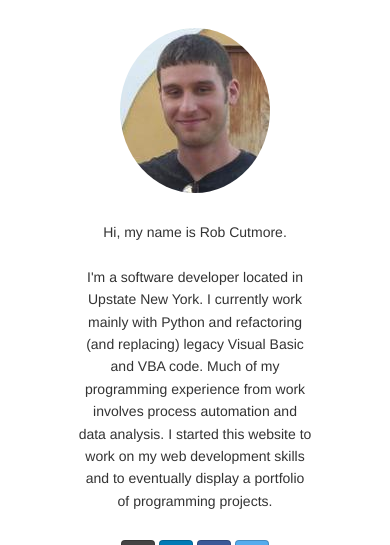
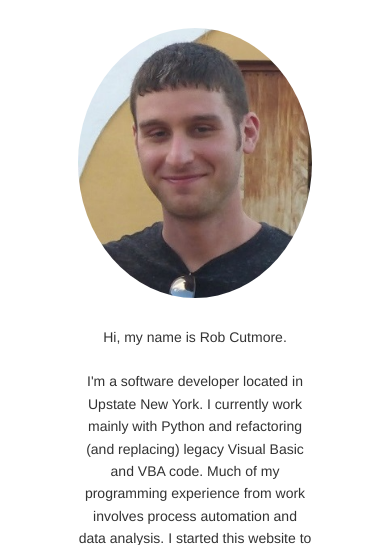
Before and after one commit to rcutmore/robcutmore.com, a Django app: page /about/ in a window 390 px wide. Shown: the part 186-731 px from the top of the page. Run offline with Django 3.2, Linux system fonts and the light colour scheme; parts of the project's set-up code (start-up, migrations or seed data) failed here and were passed over; some libraries are stand-ins or nearby versions.

Commit message:
Make profile image responsive.

```diff
--- a/robcutmore-com/templates/about.html
+++ b/robcutmore-com/templates/about.html
@@ -4,7 +4,7 @@
 
 {% block body %}
     <div class="content-container">
-        <img class="img-circle profile-image about-container" src="{% static 'images/rob.jpg' %}">
+        <img class="img-circle img-responsive profile-image about-container" src="{% static 'images/rob.jpg' %}">
 
         <div id="about-description" class="about-container">
         <p>Hi, my name is Rob Cutmore.</p>
```
Also changed, not shown: robcutmore-com/static/images/rob.jpg.
